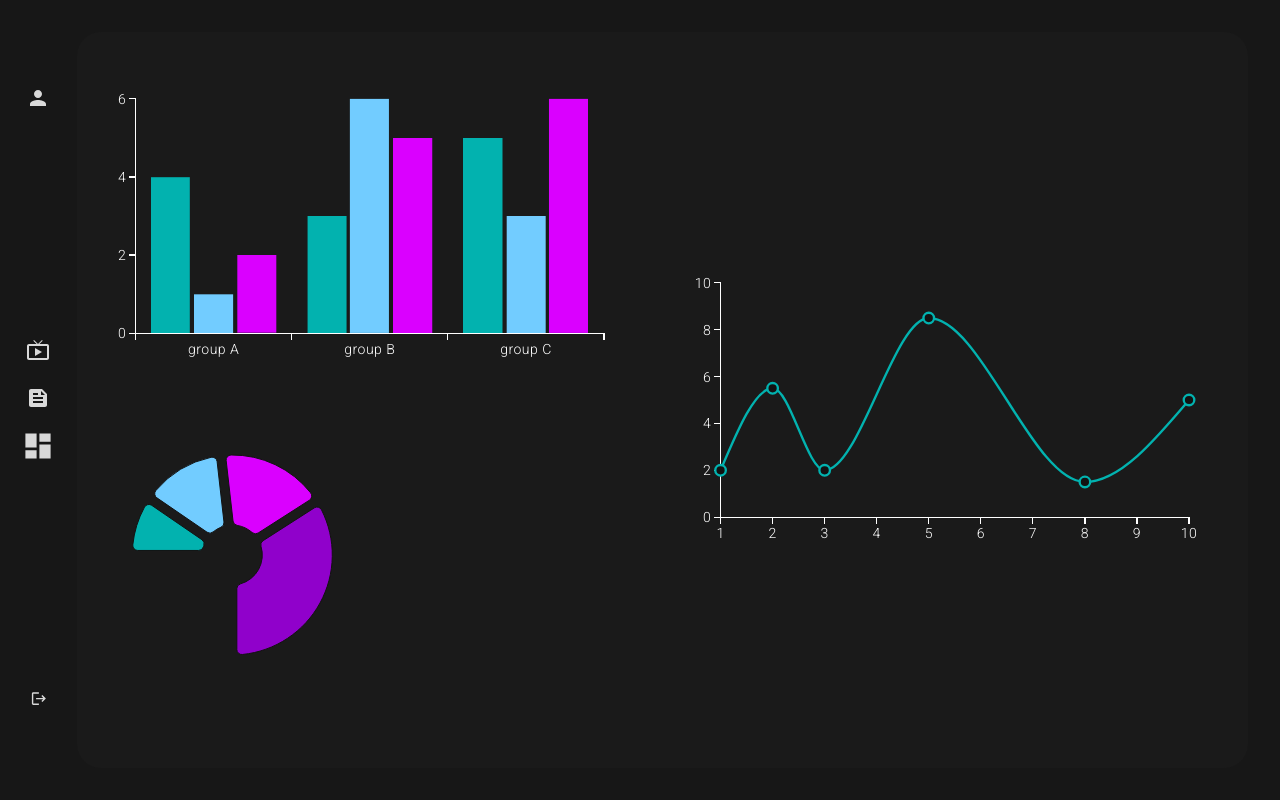
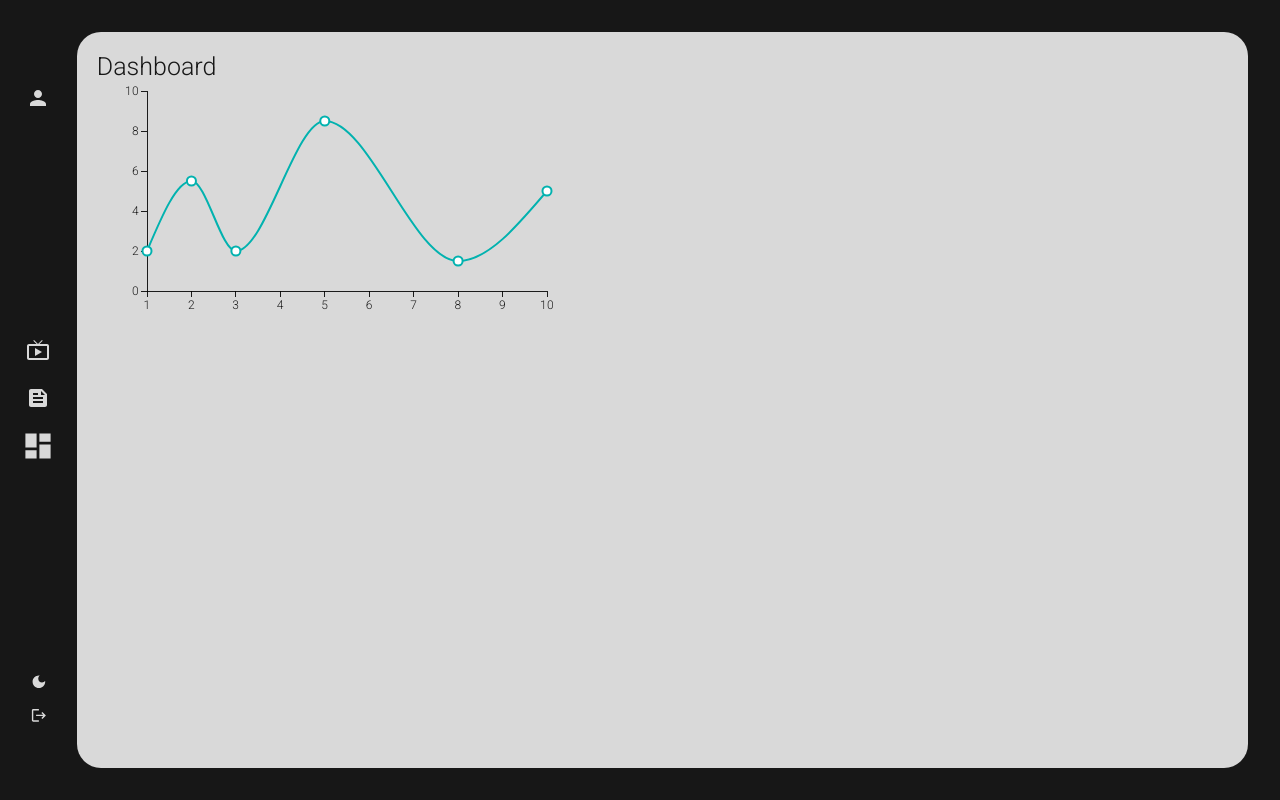
Before and after one commit to RenderV/upx4, a Next.js app in the folder frontend/: page /dashboard in a window 1280 px wide. Built offline with nearby package versions, Linux system fonts and the light colour scheme.

Commit message:
implement dark mode

```diff
--- a/frontend/src/app/components/item.js
+++ b/frontend/src/app/components/item.js
@@ -1,14 +1,13 @@
 'use client'
-import React from "react";
 import { Tooltip } from "@mui/material";
 import Link from 'next/link';
 import { usePathname } from 'next/navigation'
 import { ButtonBase } from "@mui/material";
 
-function MenuItem({ icon, title, link }) {
+function MenuItem({ icon, title, link, onclick}) {
   const pathname = usePathname()
   return (
-    <ButtonBase component='div'className={pathname == "/"+link ? "menu-item active" : "menu-item"}>
+    <ButtonBase component='div' className={pathname == "/"+link ? "menu-item active" : "menu-item"} onClick={onclick}>
         <Link href={link}>
             <Tooltip title={title} placement="right">
                 {icon}
--- a/frontend/src/app/components/menu.js
+++ b/frontend/src/app/components/menu.js
@@ -1,11 +1,18 @@
 import React from "react";
-import MenuItem from "./item"; // Import the MenuItem component from the item.js file
+import MenuItem from "./item";
 
-function Menu({ menuItems }) {
+function Menu({ menuItems, setTheme, theme }) {
+  const toggleTheme = () => {
+    if(theme === 'dark'){
+      setTheme('light')
+    } else if (theme === 'light'){
+      setTheme('dark')
+    }
+  }
   return (
     <div className="menu">
       <div className="menu-section menu-section-user">
-        <MenuItem icon={<menuItems.UserIcon />} link='user' />
+        <MenuItem icon={<menuItems.UserIcon />} link=''/>
       </div>
       <div className="menu-section menu-section-pages">
         <div className="menu-items-container">
@@ -15,6 +22,7 @@ function Menu({ menuItems }) {
         </div>
       </div>
       <div className="menu-section menu-section-logout">
+        <MenuItem icon={<menuItems.DarkModeIcon />} title="Toggle Dark Mode" link='' onclick={toggleTheme}/>
         <MenuItem icon={<menuItems.LogoutIcon />} title="Log out" link='logout' />
       </div>
     </div>
--- a/frontend/src/app/dashboard/page.js
+++ b/frontend/src/app/dashboard/page.js
@@ -1,15 +1,8 @@
 'use client'
 import { BarChart, LineChart, PieChart } from "@mui/x-charts"
 import styles from "./page.module.css"
-import { ThemeProvider, createTheme } from '@mui/material/styles';
-import { Typography } from "@mui/material";
 
 export default function Home(){
-    const darkTheme = createTheme({
-        palette: {
-        mode: 'dark',
-        },
-    });
     const data = [
         { id: 0, value: 10},
         { id: 1, value: 15},
@@ -18,33 +11,11 @@ export default function Home(){
       ]
 
     return (
-        <div className={styles.mahdiv}>
-            <ThemeProvider theme={darkTheme}>
-                <div>
-                    <BarChart
-                        xAxis={[{ scaleType: 'band', data: ['group A', 'group B', 'group C'] }]}
-                        series={[{ data: [4, 3, 5] }, { data: [1, 6, 3] }, { data: [2, 5, 6] }]}
-                        width={500}
-                        height={300}
-                    />
-                    <PieChart
-                        series={[
-                            {
-                            data: data,
-                            innerRadius: 30,
-                            outerRadius: 100,
-                            paddingAngle: 5,
-                            cornerRadius: 5,
-                            startAngle: -90,
-                            endAngle: 180,
-                            cx: 150,
-                            cy: 150,
-                            }
-                        ]}
-                    />
-                </div>
-                <div>
+        <div className={styles.grid}>
+            <div className={styles.item_1}>
+                <h1>Dashboard</h1>
                 <LineChart
+                    sx = {{marginTop: '-80px'}}
                     xAxis={[{ data: [1, 2, 3, 5, 8, 10] }]}
                     series={[
                         {
@@ -55,7 +26,6 @@ export default function Home(){
                     height={300}
                 />
             </div>
-            </ThemeProvider>
         </div>
     )
 }
--- a/frontend/src/app/dashboard/page.module.css
+++ b/frontend/src/app/dashboard/page.module.css
@@ -1,16 +1,11 @@
-.mahdiv{
-    width: 100%;
+.grid{
     height: 100%;
-    display: flex;
-    flex-direction: row;
-    justify-content: center;
-    align-items: center;
+    margin: 20px;
+    display: grid;
+    grid-template-rows: repeat(15, 1fr);
+    grid-template-columns: repeat(15, 1fr);
 }
-.mahdiv div{
-    width: 100%;
-    height: 100%;
-    display: flex;
-    flex-direction: column;
-    justify-content: center;
-    align-items: center;
+
+.item_1{
+    grid-area: 1 / 1 / 7 / 8;
 }
--- a/frontend/src/app/global_style.css
+++ b/frontend/src/app/global_style.css
@@ -1,9 +1,21 @@
 :root {
     --p-dark: #171717;
+    --p-dark-bg: #1a1a1a;
     --p-black: #0d0d0d;
-    --p-background: #1a1a1a;
+    /* --p-background: #1a1a1a; */
+    --p-background: #d9d9d9;
     --p-white: #d9d9d9;
     --bs: 1;
+  }
+
+  .dark {
+    background-color: var(--p-dark-bg);
+    color: var(--p-white);
+  }
+
+  .light {
+    background-color: var(--p-white);
+    color: var(--p-dark);
   }
 
   body {
@@ -11,6 +23,15 @@
     padding: 0;
     background-color: #1d242b;
     overflow: hidden;
+  }
+
+  h1{
+    /* color: var(--p-white); */
+    font-size: 25px;
+    font-family: 'Roboto', sans-serif;
+    font-weight: lighter;
+    /* color: var(--p-dark); */
+    margin: 0;
   }
 
   .main-container {
@@ -116,7 +137,7 @@
     width: 100%;
     /* flex-grow: 1; */
     border-radius: 1.5rem;
-    background-color: var(--p-background);
+    /* background-color: var(--p-background); */
     /* display: flex; */
     /* flex-direction: column; */
   }
@@ -126,7 +147,7 @@
     padding: 15px;
   }
 
-  h1 {
+  /* h1 {
     color: #000;
     font-family: Roboto;
     font-size: 35px;
@@ -135,7 +156,7 @@
     line-height: normal;
     margin: 40px 50px;
     margin-bottom: 0;
-  }
+  } */
 
 
   /* ---------------------------------------------- page content ----------------------------------------------------*/
--- a/frontend/src/app/layout.js
+++ b/frontend/src/app/layout.js
@@ -1,8 +1,11 @@
-import React from "react";
-import { LiveTv, Logout, Feed, Dashboard, Person } from "@mui/icons-material";
+'use client'
+import { LiveTv, Logout, Feed, Dashboard, Person, DarkMode } from "@mui/icons-material";
 import Head from "next/head";
 import Menu from "./components/menu";
 import './global_style.css';
+import { createTheme } from "@mui/material";
+import { ThemeProvider } from "@emotion/react";
+import { useState } from "react";
 
 const pagesIcons = [LiveTv, Feed, Dashboard];
 const titles = ["Câmeras", "Relatórios", "Dashboard"];
@@ -11,14 +14,28 @@ const links = ["cameras", "relatorios", "dashboard"];
 const menuItems = {
   UserIcon: Person,
   LogoutIcon: Logout,
+  DarkModeIcon: DarkMode,
   pageItems: pagesIcons.map((Icon, index) => ({
     Icon,
     title: titles[index],
     link: links[index]
   })),
-};
+}
+
+const darkTheme = createTheme({
+  palette: {
+    mode: 'dark',
+  },
+});
+
+const lightTheme = createTheme({
+  palette: {
+    mode: 'light',
+  },
+});
 
 export default function Layout({ children }) {
+  const [theme, setTheme] = useState('light')
   return (
     <html lang='pt-BR'>
       <Head>
@@ -29,10 +46,12 @@ export default function Layout({ children }) {
       <body>
         <main>
         <div className="main-container">
-          <Menu menuItems={menuItems} />
-          <div className="content">
-            {children}
-          </div>
+          <ThemeProvider theme={theme === 'dark' ? darkTheme : lightTheme}>
+            <Menu menuItems={menuItems} setTheme={setTheme} theme={theme}/>
+            <div className={"content "+theme}>
+              {children}
+            </div>
+          </ThemeProvider>
         </div>
         </main>
       </body>
--- a/frontend/src/app/page.js
+++ b/frontend/src/app/page.js
@@ -1,9 +1,5 @@
-import Image from 'next/image'
-
 export default function Home() {
   return (
-    <main>
       <h1></h1>
-    </main>
   )
 }
```
Also changed, not shown: frontend/src/app/components/content.js (added, +28 -0 lines), frontend/src/app/relatorios/components/dg.js (+5 -2 lines). Lines whose indentation alone changed are shown as unchanged.
